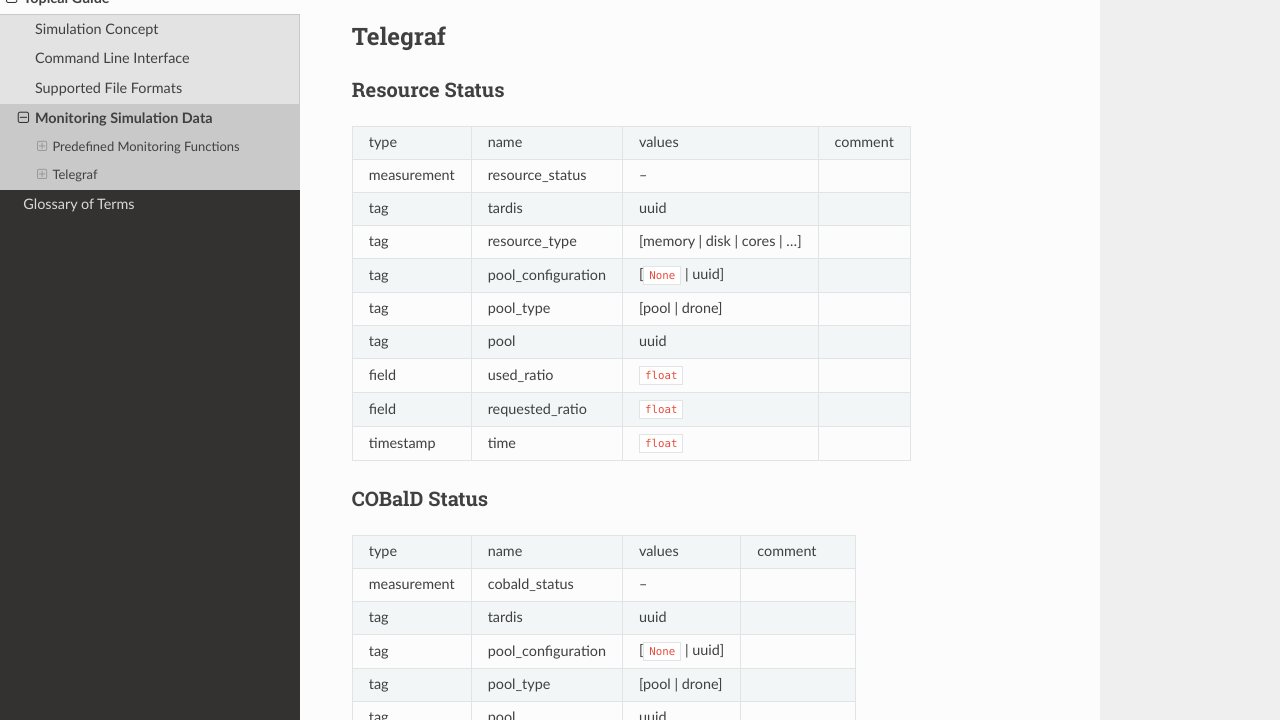
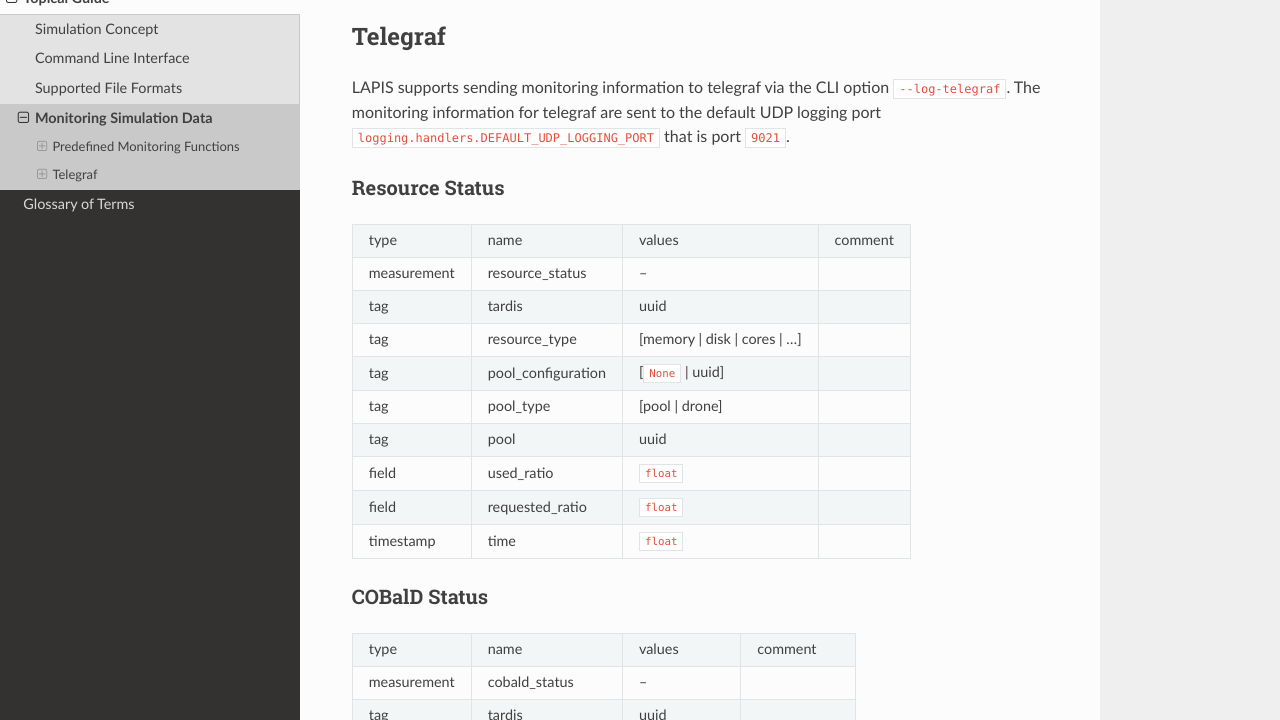
Before and after one commit to MatterMiners/lapis, a Sphinx documentation site: the page built from docs/source/topics/monitoring.rst, in a window 1280 px wide and 900 px high, scrolled down 2186 px, cut to the strip 180-900 px from the top of the window. Built offline with Sphinx 7.4.7 and the Read the Docs theme 2.0.0, drawn with Linux system fonts in a browser that asks for light colours; formulas are drawn with MathJax 3.

Commit message:
added information about telegraf monitoring

```diff
--- a/docs/source/topics/monitoring.rst
+++ b/docs/source/topics/monitoring.rst
@@ -77,6 +77,11 @@
 Telegraf
 --------
 
+LAPIS supports sending monitoring information to telegraf via the CLI option
+``--log-telegraf``. The monitoring information for telegraf are sent to the
+default UDP logging port ``logging.handlers.DEFAULT_UDP_LOGGING_PORT`` that is
+port ``9021``.
+
 Resource Status
 ~~~~~~~~~~~~~~~
 
```
